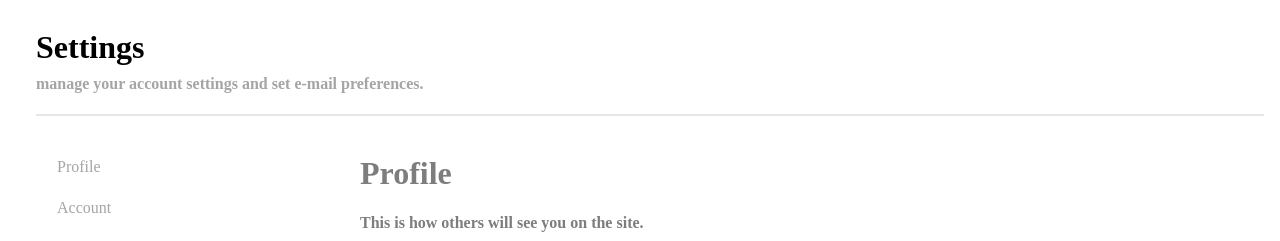
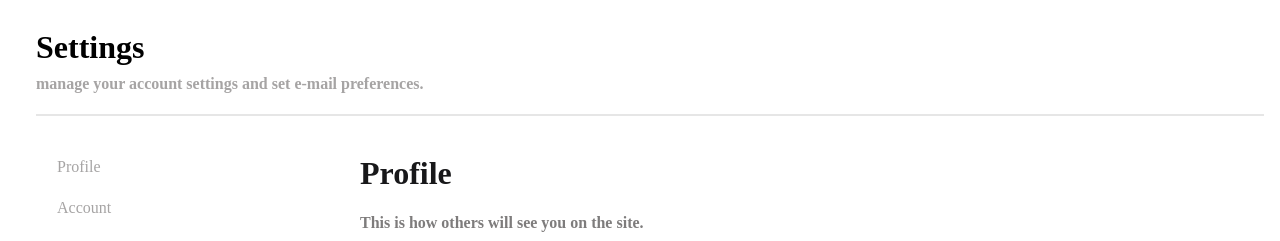
Before and after one commit to renersullivan/volvens, an Angular app: page / in a window 1280 px wide. Shown: the top 241 px of the page. Built offline with nearby package versions, Linux system fonts and the light colour scheme.

Commit message:
css profile

```diff
--- a/src/app/settings/settings/settings.component.css
+++ b/src/app/settings/settings/settings.component.css
@@ -44,7 +44,7 @@
     width: 48%;
 }
 .text-page h1{
-    color: #7e7c7c;
+    color:#18181a;
 }
 .text-page h4{
     color: #7e7c7c;
```
